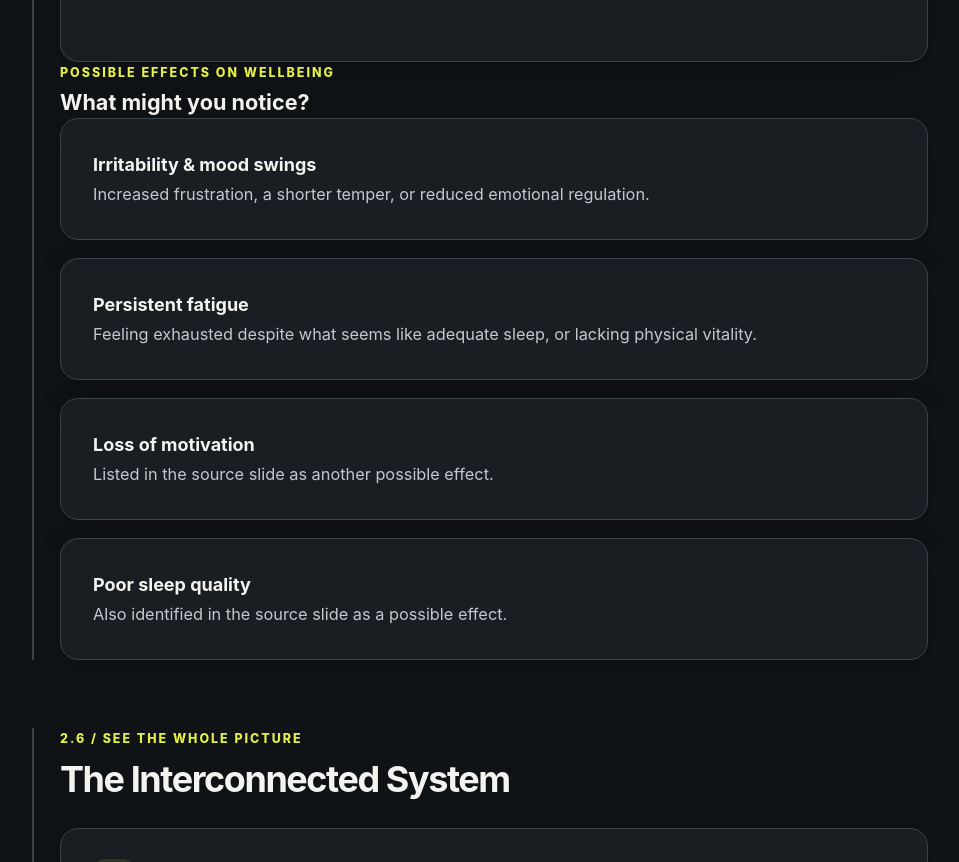
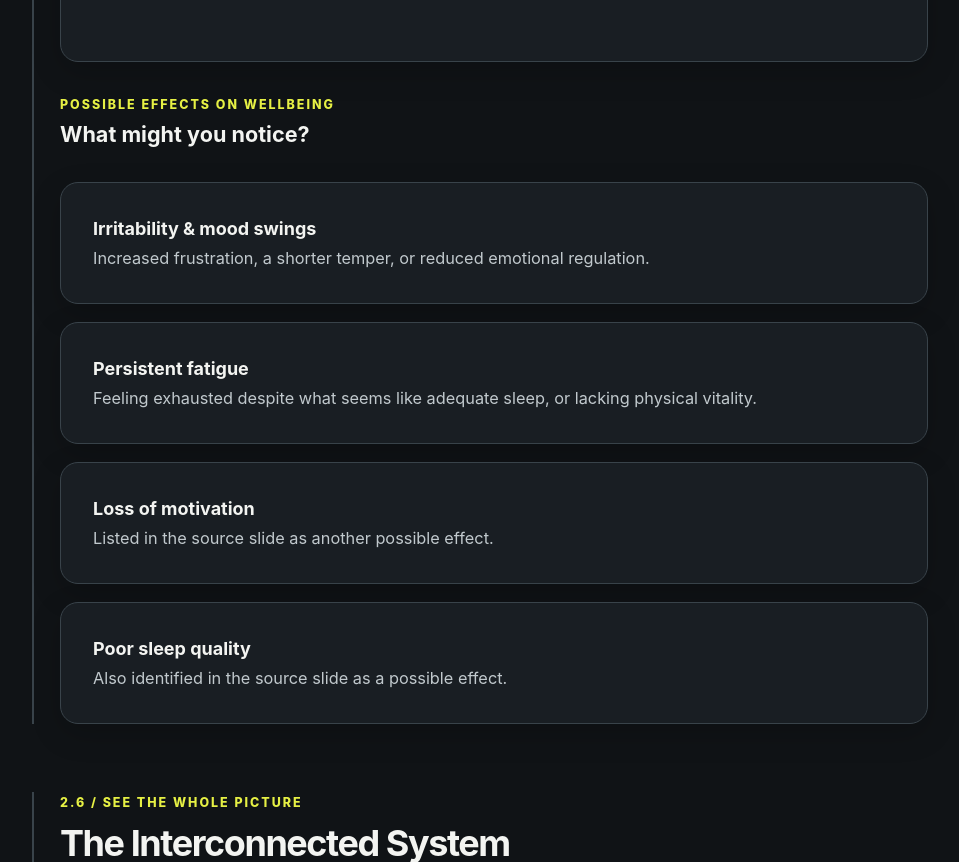
Before and after one commit to alex-sav92/men-info, a plain HTML site: page index.html in a window 1280 px wide. Shown: the part 7386-8248 px from the top of the page, without its empty margins (160-1119 px from the left). Drawn offline with Linux system fonts and the light colour scheme.

Commit message:
Adjust margin for wellbeing effects section

```diff
--- a/index.html
+++ b/index.html
@@ -974,7 +974,7 @@ img {
 
 </div>
     </article>
-    <div><div class="kicker">Possible effects on wellbeing</div><h3 style="font-size:1.35rem;margin:5px 0 0">What might you notice?</h3></div>
+    <div style="margin:32px 0;"><div class="kicker">Possible effects on wellbeing</div><h3 style="font-size:1.35rem;margin:5px 0 0">What might you notice?</h3></div>
     <div class="grid two">
       <div class="card"><b>Irritability &amp; mood swings</b><p>Increased frustration, a shorter temper, or reduced emotional regulation.</p></div>
       <div class="card"><b>Persistent fatigue</b><p>Feeling exhausted despite what seems like adequate sleep, or lacking physical vitality.</p></div>
```
